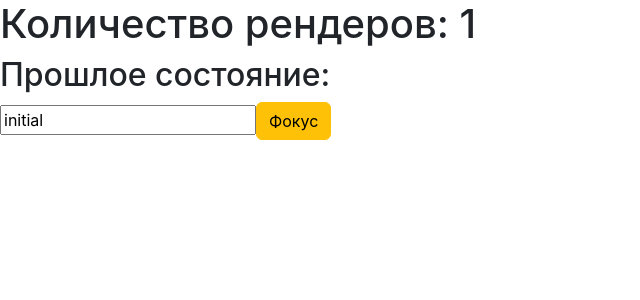
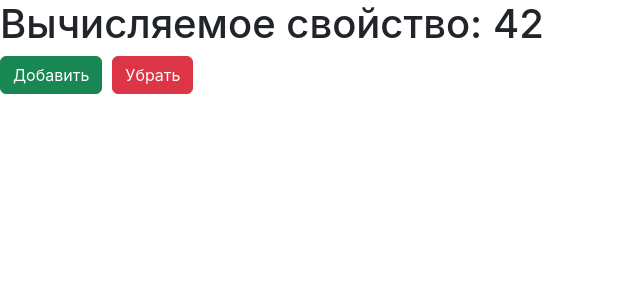
Before and after one commit to ivan-ust402/react-hooks-VM, a React (Create React App) app: page / in a window 1280 px wide. Shown: the top 300 px of the page, without its empty margins (0-640 px from the left). Built offline with nearby package versions, Linux system fonts and the light colour scheme; the HTML template or start-up script is replaced by a standard one.

Commit message:
Init UseMemoComponent

```diff
--- a/src/App.js
+++ b/src/App.js
@@ -1,5 +1,6 @@
 import React from 'react'
 import UseEffectComponent from './examples/useEffect';
+import UseMemoComponent from './examples/useMemo';
 import UseRefComponent from './examples/useRef';
 import UseStateComponent from './examples/useState';
 
@@ -8,7 +9,8 @@ function App() {
     <div>
       {/* <UseStateComponent /> */}
       {/* <UseEffectComponent /> */}
-      <UseRefComponent />
+      {/* <UseRefComponent /> */}
+      <UseMemoComponent />
     </div>
   );
 }
--- /dev/null
+++ b/src/examples/useMemo.js
@@ -0,0 +1,20 @@
+import React, {useState} from "react";
+
+function UseMemoComponent() {
+    const [number, setNumber] = useState(42)
+    const styles = {
+        button: {
+            marginRight: '10px',
+        }
+    }
+
+    return (
+        <>
+            <h1>Вычисляемое свойство: {number}</h1>
+            <button className="btn btn-success" style={styles.button} onClick={() => setNumber(prev => prev + 1)}>Добавить</button>
+            <button className="btn btn-danger" onClick={() => setNumber(prev => prev - 1)}>Убрать</button>
+        </>
+    )
+}
+
+export default UseMemoComponent
```
